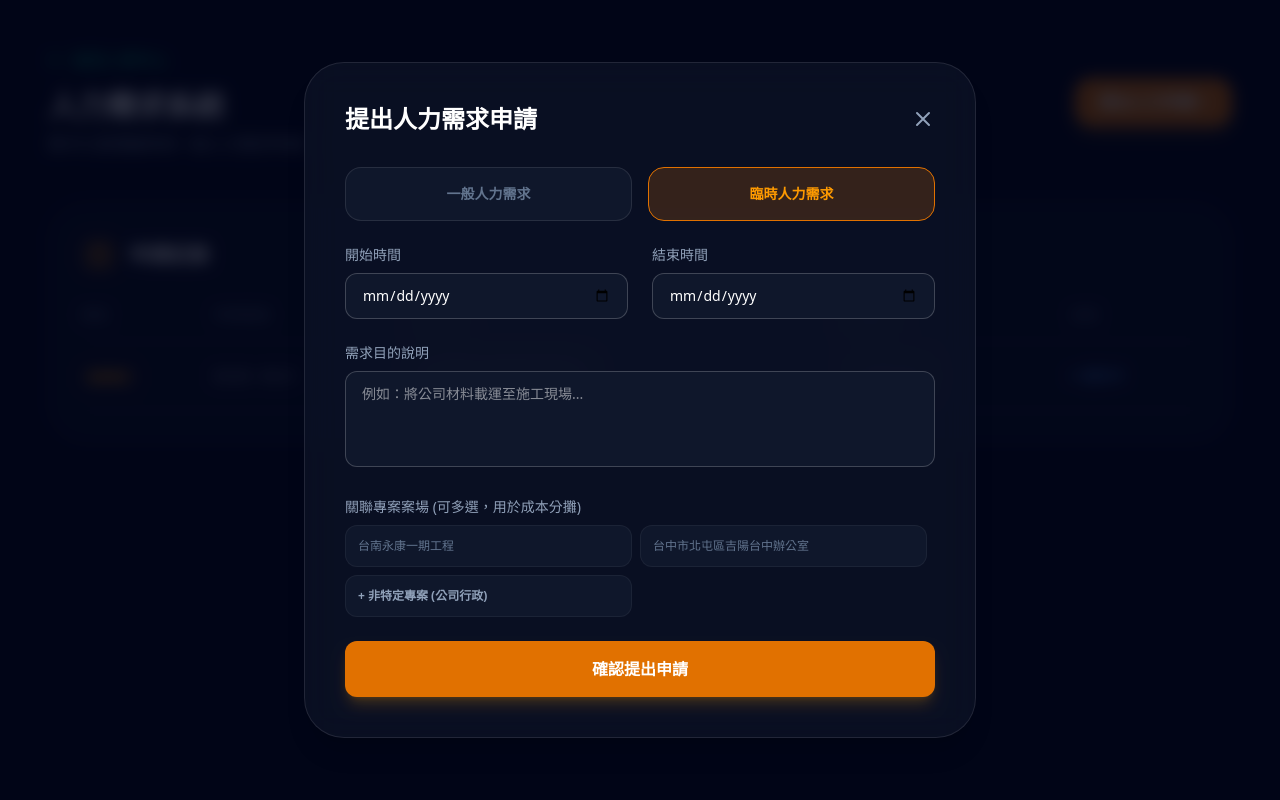
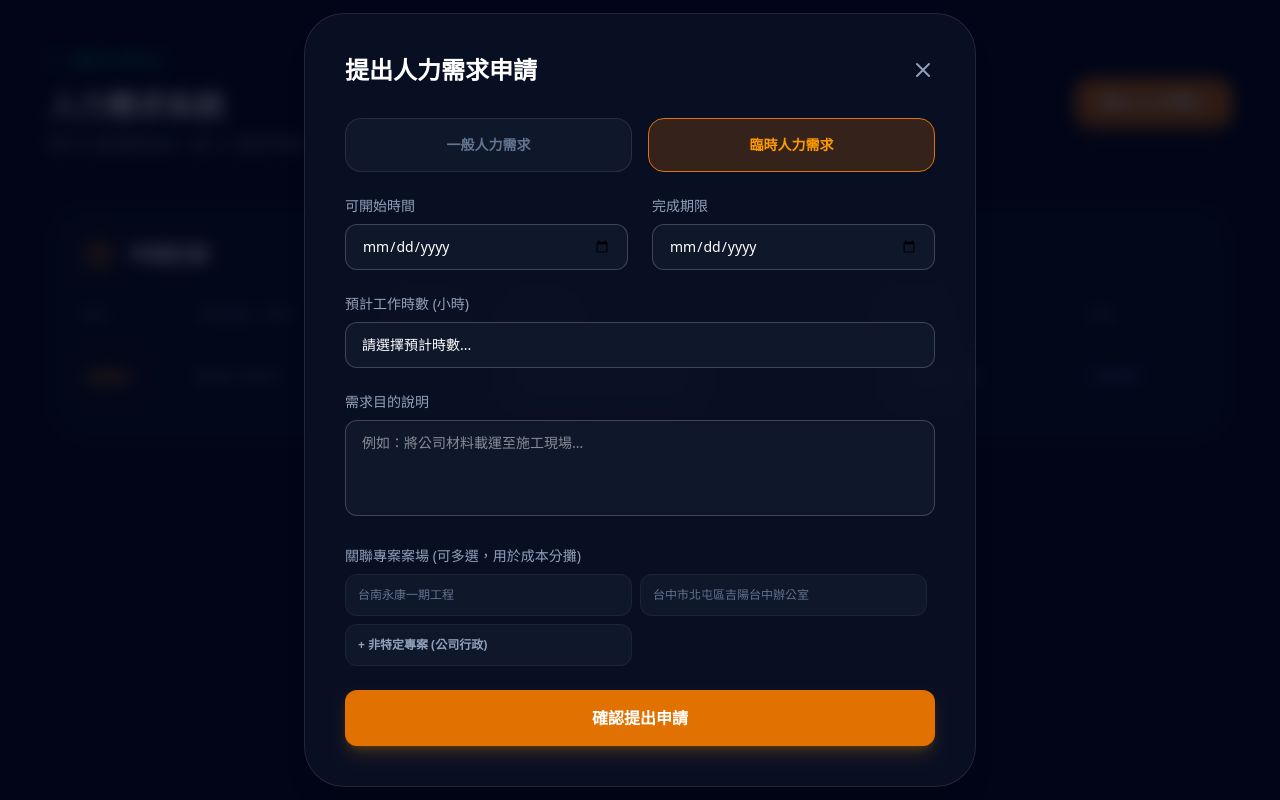
Before and after one commit to getpowerai/getpower-system, a Next.js app: page /hr/manpower in a window 1280 px wide. Both pictures are taken after a click on the button "提出人力申請 +". Built offline with nearby package versions, Linux system fonts and the light colour scheme.

Commit message:
Update manpower request form labels and add estimated hours field

```diff
--- a/package.json
+++ b/package.json
@@ -21,6 +21,7 @@
     "eslint": "^9",
     "eslint-config-next": "16.1.6",
     "tailwindcss": "^4",
-    "typescript": "^5"
+    "typescript": "^5",
+    "vercel": "^50.28.0"
   }
 }
--- a/src/app/hr/manpower/page.tsx
+++ b/src/app/hr/manpower/page.tsx
@@ -13,6 +13,7 @@ export default function ManpowerPage() {
     const [requestType, setRequestType] = useState<"General" | "Temporary">("Temporary");
     const [startDate, setStartDate] = useState("");
     const [endDate, setEndDate] = useState("");
+    const [estimatedHours, setEstimatedHours] = useState("");
     const [purpose, setPurpose] = useState("");
     const [selectedProjects, setSelectedProjects] = useState<string[]>([]);
 
@@ -33,6 +34,7 @@ export default function ManpowerPage() {
             type: requestType,
             startDate,
             endDate,
+            estimatedHours,
             purpose,
             projectIds: selectedProjects,
             status: "Pending"
@@ -44,6 +46,7 @@ export default function ManpowerPage() {
         // Reset form
         setStartDate("");
         setEndDate("");
+        setEstimatedHours("");
         setPurpose("");
         setSelectedProjects([]);
         setRequestType("Temporary");
@@ -87,7 +90,8 @@ export default function ManpowerPage() {
                                 <thead>
                                     <tr className="border-b border-white/5 text-slate-500 text-sm">
                                         <th className="pb-4 font-medium">類型</th>
-                                        <th className="pb-4 font-medium">時間範圍</th>
+                                        <th className="pb-4 font-medium">時間範圍 / 期限</th>
+                                        <th className="pb-4 font-medium">預計時數</th>
                                         <th className="pb-4 font-medium">目的說明</th>
                                         <th className="pb-4 font-medium">關聯專案</th>
                                         <th className="pb-4 font-medium">狀態</th>
@@ -98,14 +102,17 @@ export default function ManpowerPage() {
                                         <tr key={req.id} className="border-b border-white/5 group">
                                             <td className="py-6">
                                                 <span className={`px-2 py-1 rounded text-[10px] font-bold ${req.type === "Temporary"
-                                                        ? "bg-amber-500/10 text-amber-500"
-                                                        : "bg-blue-500/10 text-blue-400"
+                                                    ? "bg-amber-500/10 text-amber-500"
+                                                    : "bg-blue-500/10 text-blue-400"
                                                     }`}>
                                                     {req.type === "Temporary" ? "臨時需求" : "一般需求"}
                                                 </span>
                                             </td>
                                             <td className="py-6 text-slate-300">
                                                 {req.startDate.slice(5).replace('-', '.')} - {req.endDate.slice(5).replace('-', '.')}
+                                            </td>
+                                            <td className="py-6 text-slate-300 font-medium">
+                                                {req.estimatedHours ? `${req.estimatedHours} 小時` : "-"}
                                             </td>
                                             <td className="py-6 text-slate-300 font-medium">{req.purpose}</td>
                                             <td className="py-6">
@@ -173,7 +180,7 @@ export default function ManpowerPage() {
 
                             <div className="grid grid-cols-2 gap-6">
                                 <div>
-                                    <label className="block text-sm font-medium text-slate-400 mb-2">開始時間</label>
+                                    <label className="block text-sm font-medium text-slate-400 mb-2">可開始時間</label>
                                     <input
                                         type="date"
                                         value={startDate}
@@ -182,7 +189,7 @@ export default function ManpowerPage() {
                                     />
                                 </div>
                                 <div>
-                                    <label className="block text-sm font-medium text-slate-400 mb-2">結束時間</label>
+                                    <label className="block text-sm font-medium text-slate-400 mb-2">完成期限</label>
                                     <input
                                         type="date"
                                         value={endDate}
@@ -190,6 +197,21 @@ export default function ManpowerPage() {
                                         className="w-full bg-slate-900 border border-white/20 rounded-xl px-4 py-3 text-sm focus:outline-none focus:border-amber-500 text-white"
                                     />
                                 </div>
+                            </div>
+
+                            <div>
+                                <label className="block text-sm font-medium text-slate-400 mb-2">預計工作時數 (小時)</label>
+                                <select
+                                    value={estimatedHours}
+                                    onChange={(e) => setEstimatedHours(e.target.value)}
+                                    className="w-full bg-slate-900 border border-white/20 rounded-xl px-4 py-3 text-sm focus:outline-none focus:border-amber-500 text-white appearance-none cursor-pointer"
+                                >
+                                    <option value="" disabled>請選擇預計時數...</option>
+                                    {[1, 2, 3, 4, 5, 6, 7, 8, 12, 16, 20, 24].map(h => (
+                                        <option key={h} value={h}>{h} 小時</option>
+                                    ))}
+                                    <option value="24+">超過 24 小時</option>
+                                </select>
                             </div>
 
                             <div>
--- a/src/lib/data/hr.ts
+++ b/src/lib/data/hr.ts
@@ -21,6 +21,7 @@ export interface ManpowerRequest {
     type: "General" | "Temporary";
     startDate: string;
     endDate: string;
+    estimatedHours?: string;
     purpose: string;
     projectIds: string[]; // Can be specific or non-specific
     status: "Pending" | "Approved" | "Rejected";
```
Also changed, not shown: 1 other file (tests, documents, lock files or other folders).
